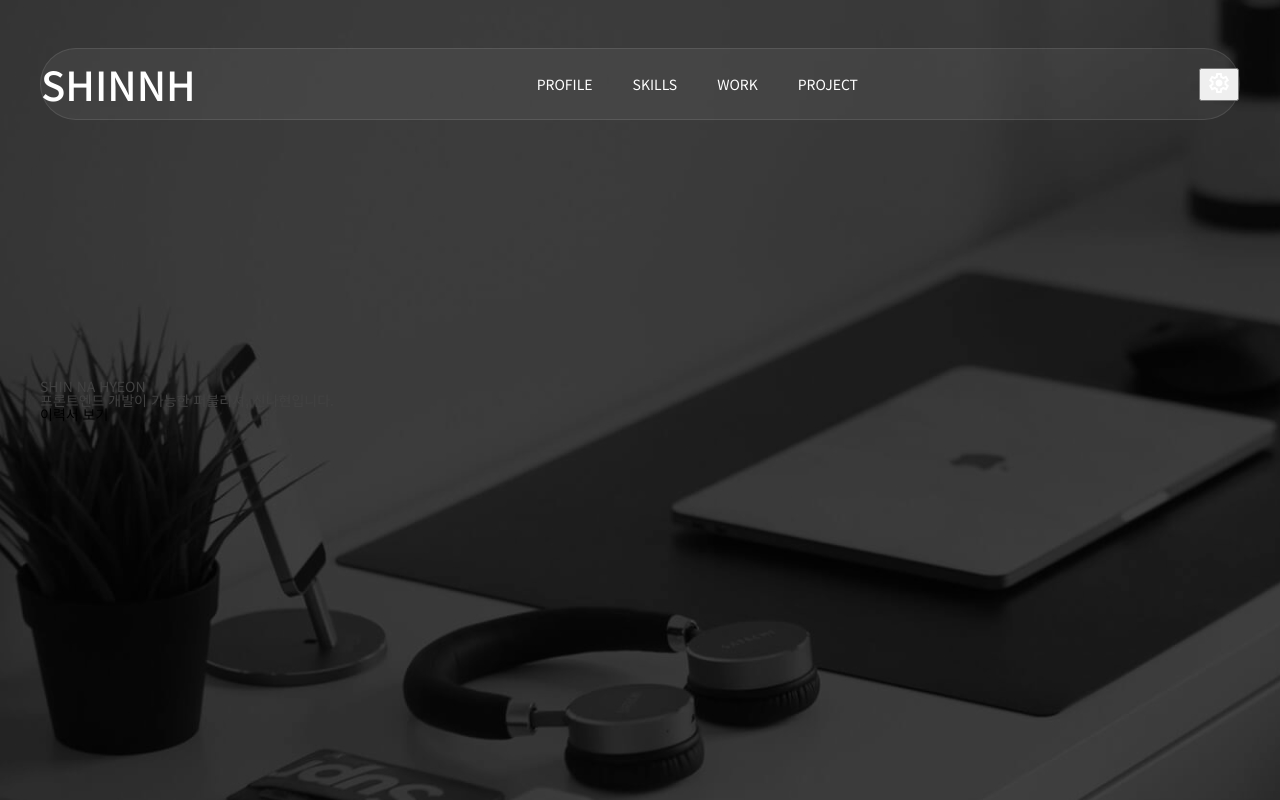
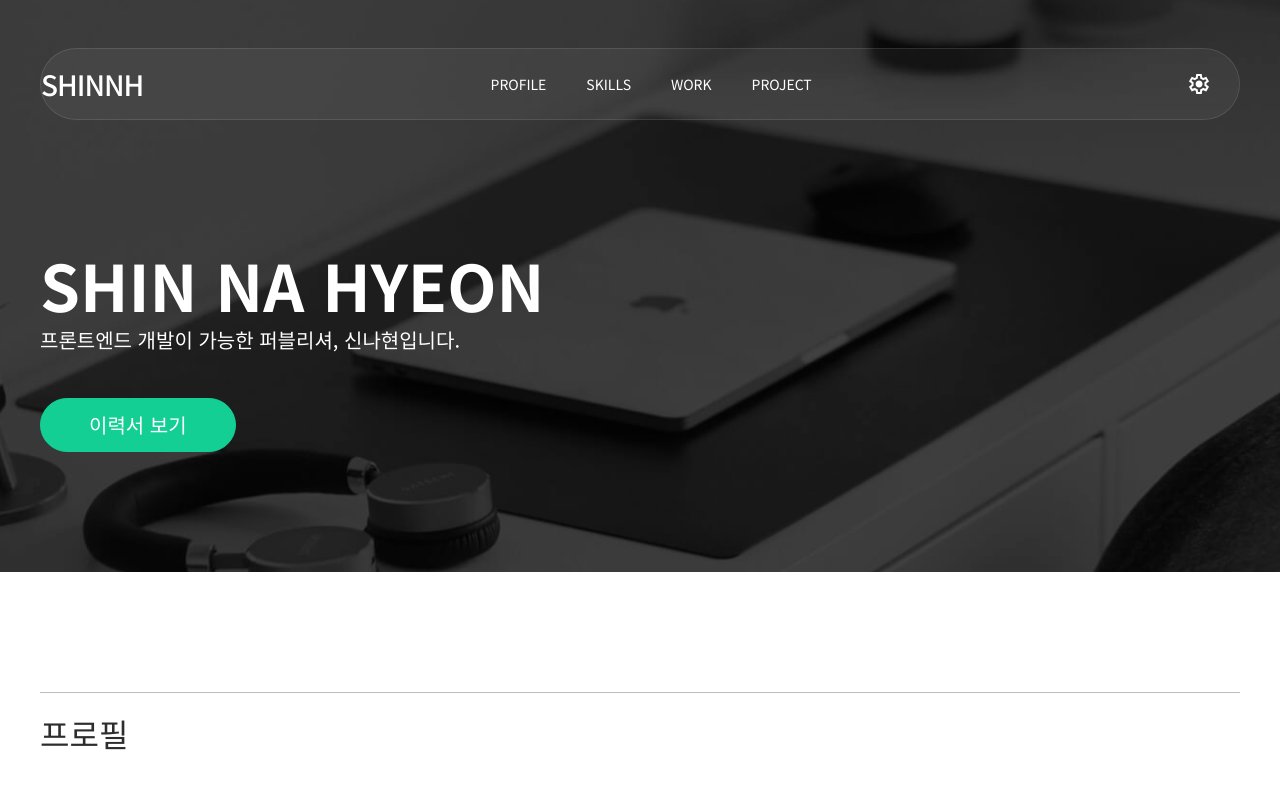
Before and after one commit to shinnh2/portfolio_snh, a React (Vite) app: page / in a window 1280 px wide. Shown: the top 800 px of the page. Built offline with nearby package versions, Linux system fonts and the light colour scheme.

Commit message:
[feat/headerFunc] Header fixed 스타일 추가, 기존 스타일 수정

```diff
--- a/src/App.css
+++ b/src/App.css
@@ -53,6 +53,10 @@
 	--col-1: 110px;
 	--col-4: calc(var(--col-1) * 4);
 }
+/* 스크롤 이벤트로 인한 효과 적용 */
+html {
+	scroll-behavior: smooth;
+}
 body {
 	font-family: "Noto Sans KR", sans-serif;
 	font-weight: var(--fw-normal);
@@ -91,8 +95,9 @@ body {
 .logo {
 	margin-right: auto;
 	font-weight: var(--fw-bold);
-	font-size: var(--fs-h1);
+	font-size: var(--fs-h3);
 	color: var(--white);
+	letter-spacing: -1px;
 }
 .navigation {
 	flex: 1;
@@ -116,25 +121,52 @@ body {
 	top: 100%;
 	padding: 8px 0;
 }
+.menu {
+	display: flex;
+	align-items: center;
+	justify-content: center;
+	width: 80px;
+	height: 100%;
+	margin-left: auto;
+	border: 0 none;
+	background: none;
+}
+.menu > img {
+	width: 24px;
+	height: 24px;
+	cursor: pointer;
+}
+.header.fixed {
+	position: fixed;
+	top: 0;
+	left: 0;
+	width: 100%;
+	border: 0 none;
+	border-radius: 0;
+	background: var(--white);
+	box-shadow: 0px 10px 30px rgb(0 0 0 / 5%);
+}
+.header.fixed a {
+	color: var(--black);
+}
+.header.fixed .logo {
+	color: var(--black);
+}
+.header.fixed .menu {
+	background: var(--primary-color);
+}
 .navigation a:hover {
 	color: var(--primary-color);
 }
 .navigation a:hover span {
 	transform: translateY(-100%);
 }
-.menu {
-	margin-left: auto;
-	text-align: center;
-}
-.menu > img {
-	width: 24px;
-	height: 24px;
-}
 /* visual */
 .visual {
 	position: relative;
-	height: 800px;
 	background: url("../src/assets/visual_bg.jpg") no-repeat;
+	background-attachment: fixed;
+	background-position: center;
 }
 .visual .container::before {
 	content: "";
@@ -146,24 +178,24 @@ body {
 	background: rgba(0, 0, 0, 0.36);
 }
 .visual .container {
-	display: flex;
-	align-items: center;
 	height: 100%;
 }
-.content {
+.visual .visual_content {
+	position: sticky;
 	z-index: 1;
+	padding: 240px 0 120px;
 }
-.content .title {
+.visual .visual_content .title {
 	line-height: 1.4;
 	font-size: 64px;
 	font-weight: var(--fw-extra-bold);
 	color: var(--white);
 }
-.content .sub_title {
+.visual .visual_content .sub_title {
 	font-size: var(--fs-h5);
 	color: var(--white);
 }
-.content .visual_btn {
+.visual .visual_content .visual_btn {
 	display: inline-block;
 	margin-top: 48px;
 	padding: 16px 48px;
@@ -176,7 +208,7 @@ body {
 	color: var(--white);
 	transition: all 0.2s ease-in;
 }
-.content .visual_btn:hover {
+.visual .visual_content .visual_btn:hover {
 	border: 1px solid var(--primary-color);
 	background: none;
 	color: var(--primary-color);
@@ -381,7 +413,7 @@ body {
 	display: flex;
 	justify-content: center;
 	align-items: center;
-	margin: 48px 0;
+	margin: 24px 0;
 }
 .my_links .link {
 	display: flex;
@@ -416,16 +448,8 @@ body {
 .my_links .link:hover svg path {
 	fill: var(--white);
 }
-.footer_line {
-	width: 80px;
-	height: 2px;
-	margin: 0 auto;
-	border: 0 none;
-	background: var(--gray);
-	margin: 48px auto;
-	opacity: 0.75;
-}
 .footer_comment {
+	padding: 48px 0;
 	text-align: center;
 	color: var(--light-gray);
 }
```
